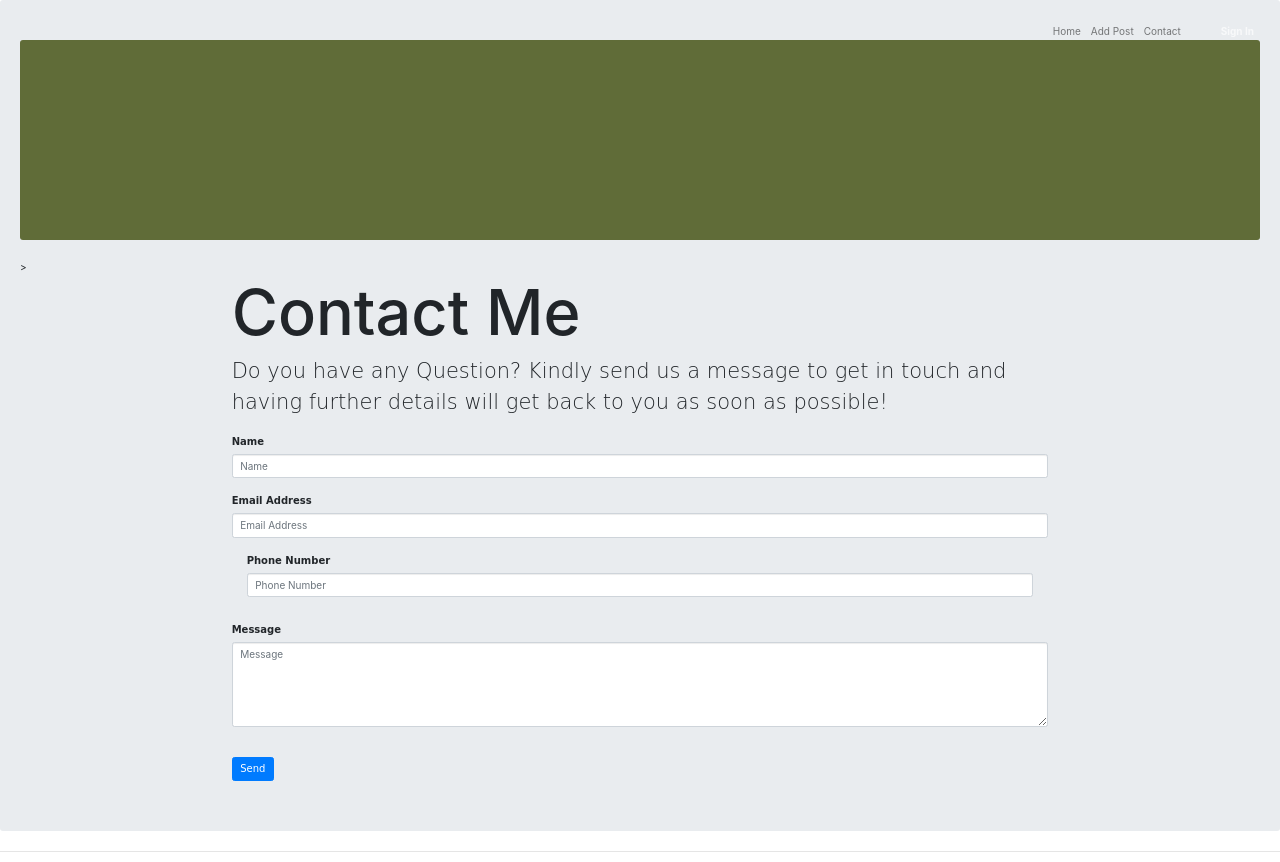
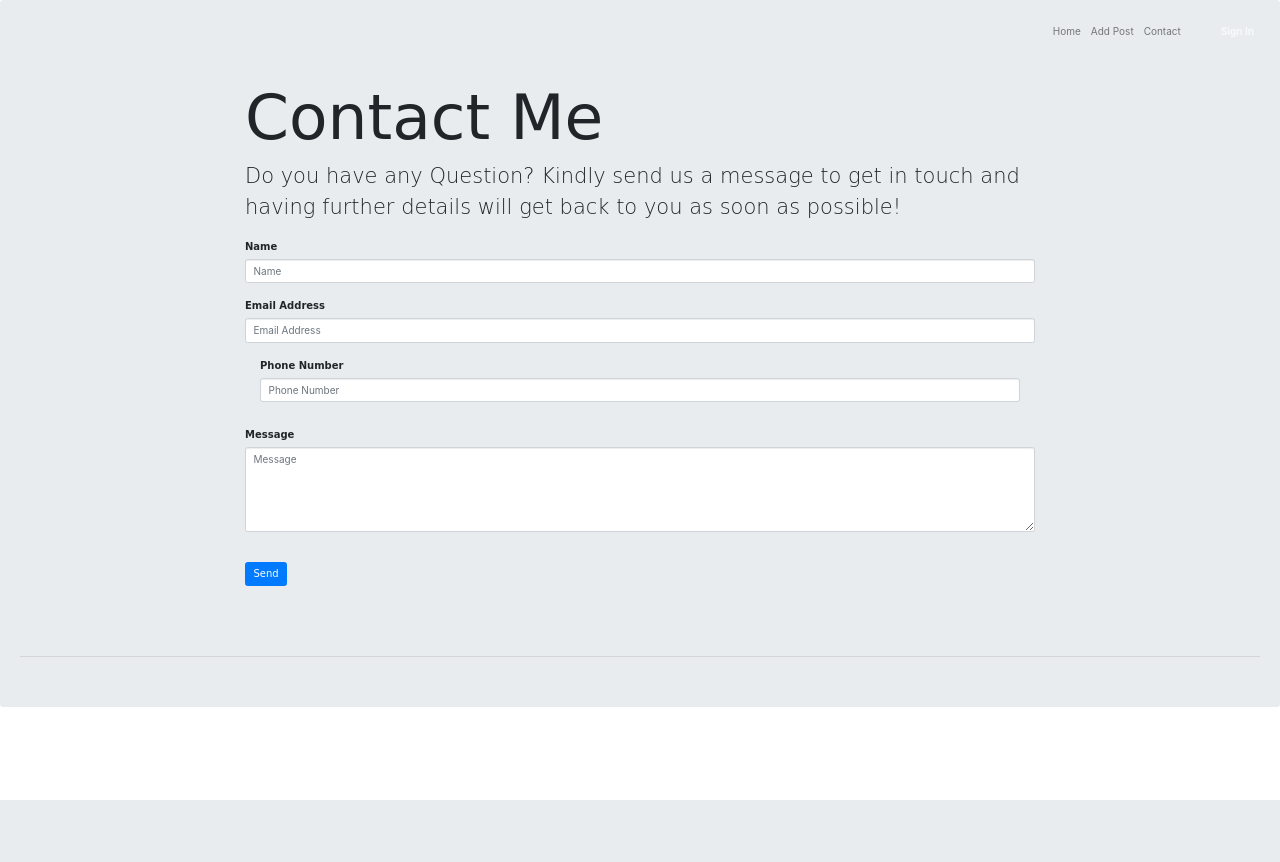
Before and after one commit to Marah-uwase/Personal-blog-app, a Flask app: page /contact in a window 1280 px wide. After the commit the page ends 800 px from the top, so only its background shows below. Run offline with Flask 2, Linux system fonts and the light colour scheme; some libraries are stand-ins or nearby versions; some web fonts are replaced.

```diff
--- a/app/templates/contact.html
+++ b/app/templates/contact.html
@@ -24,11 +24,11 @@
   <!-- Main Content -->
 
 
-  <div class="jumbotron text-center" style="background-color: #606C38; color: #fff; padding: 100px 25px; font-family: 'Indie Flower', cursive;"></div> >
+  <div class="jumbotron">
     <div class="row">
       <div class="col-lg-8 col-md-10 mx-auto">
         <div class="page-heading">
-          <h1>Contact Me</h1>
+          <h1 style="font-family: 'Indie+Flower', cursive;">Contact Me</h1>
         </div>
       </div>
       <div class="col-lg-8 col-md-10 mx-auto">
```
